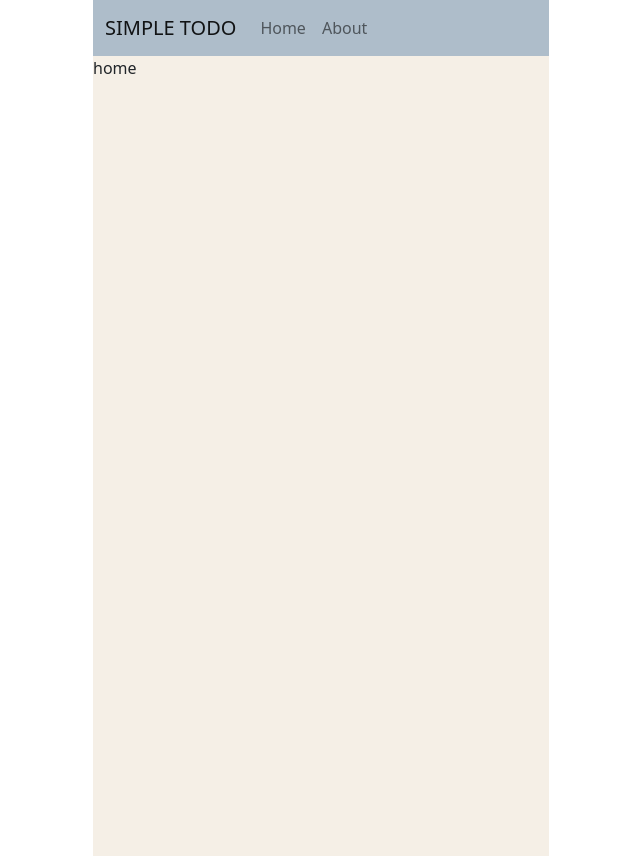
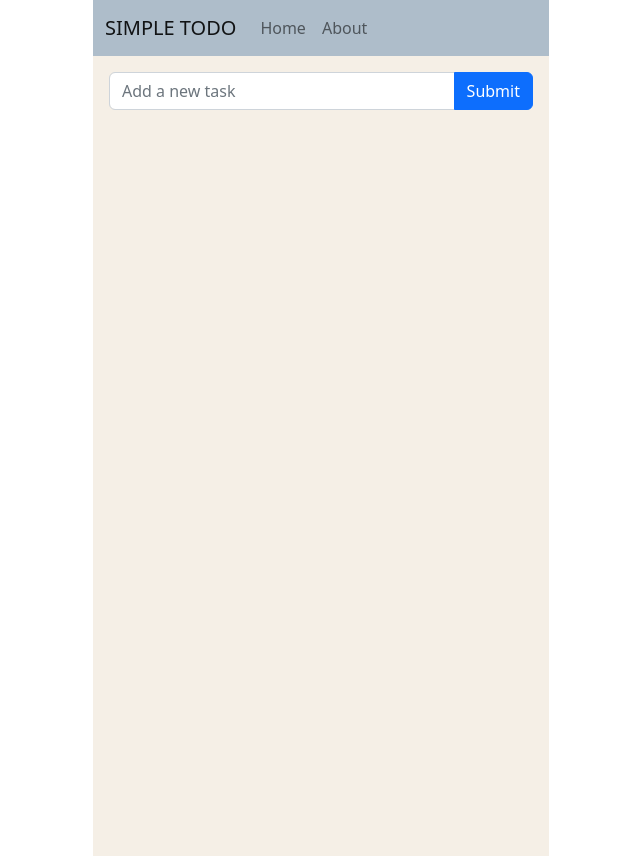
Before and after one commit to nusendra/pens-fullstack-workshop, a Vue app in the folder frontend/: page / in a window 1280 px wide. Shown: the whole page, without its empty margins (319-959 px from the left). Built offline with nearby package versions, Linux system fonts and the light colour scheme.

Commit message:
feat: add and delete task to todo list

```diff
--- a/frontend/src/layouts/Default.vue
+++ b/frontend/src/layouts/Default.vue
@@ -6,7 +6,9 @@ import Header from "../components/Header.vue";
   <div class="container-fluid">
     <Header />
 
-    <router-view class="mobile-view content" />
+    <div class="mobile-view content pl-3 px-3">
+      <router-view />
+    </div>
   </div>
 </template>
 
--- a/frontend/src/views/About.vue
+++ b/frontend/src/views/About.vue
@@ -1,3 +1,7 @@
 <template>
-  <div style="padding-left: 20px">Workshop Fullstack Web</div>
+  <div class="position-relative">
+    <div class="position-absolute top-0 start-50 translate-middle mt-5">
+      Workshop Fullstack JS
+    </div>
+  </div>
 </template>
--- a/frontend/src/views/Home.vue
+++ b/frontend/src/views/Home.vue
@@ -1,3 +1,65 @@
 <template>
-  <div>home</div>
+  <div class="input-group mb-3 pt-3">
+    <input
+      v-model="task"
+      type="text"
+      class="form-control"
+      placeholder="Add a new task"
+      @keyup.enter="addTask"
+    />
+    <button
+      class="btn btn-primary"
+      type="button"
+      id="button-addon2"
+      @click="addTask"
+    >
+      Submit
+    </button>
+  </div>
+  <ul class="list-group">
+    <li
+      v-for="(item, index) in todos.list"
+      class="list-group-item d-flex justify-content-between align-items-start"
+    >
+      <div style="">{{ item.task }}</div>
+      <button
+        type="button"
+        class="btn btn-outline-danger btn-sm"
+        @click="deleteTask(index)"
+      >
+        X
+      </button>
+    </li>
+  </ul>
 </template>
+
+<script setup>
+import { ref, reactive } from "vue";
+
+const task = ref("");
+const todos = reactive({
+  list: [],
+});
+
+const addTask = () => {
+  todos.list.unshift({
+    task: task.value,
+    isDone: false,
+  });
+  task.value = "";
+};
+
+const deleteTask = (taskIndex) => {
+  todos.list = todos.list.filter((item, index) => {
+    if (index != taskIndex) {
+      return item;
+    }
+  });
+};
+</script>
+
+<style scoped>
+.btn {
+  --bs-btn-line-height: 1;
+}
+</style>
```
